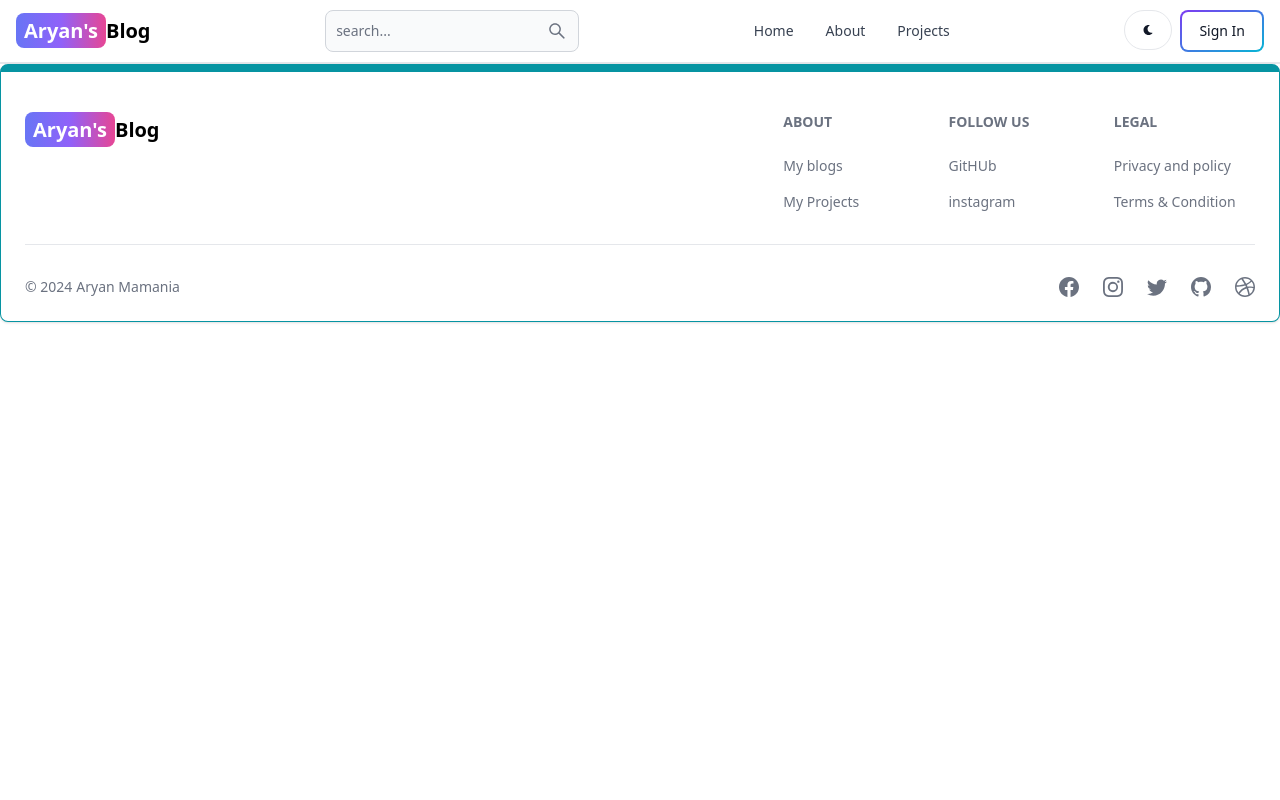
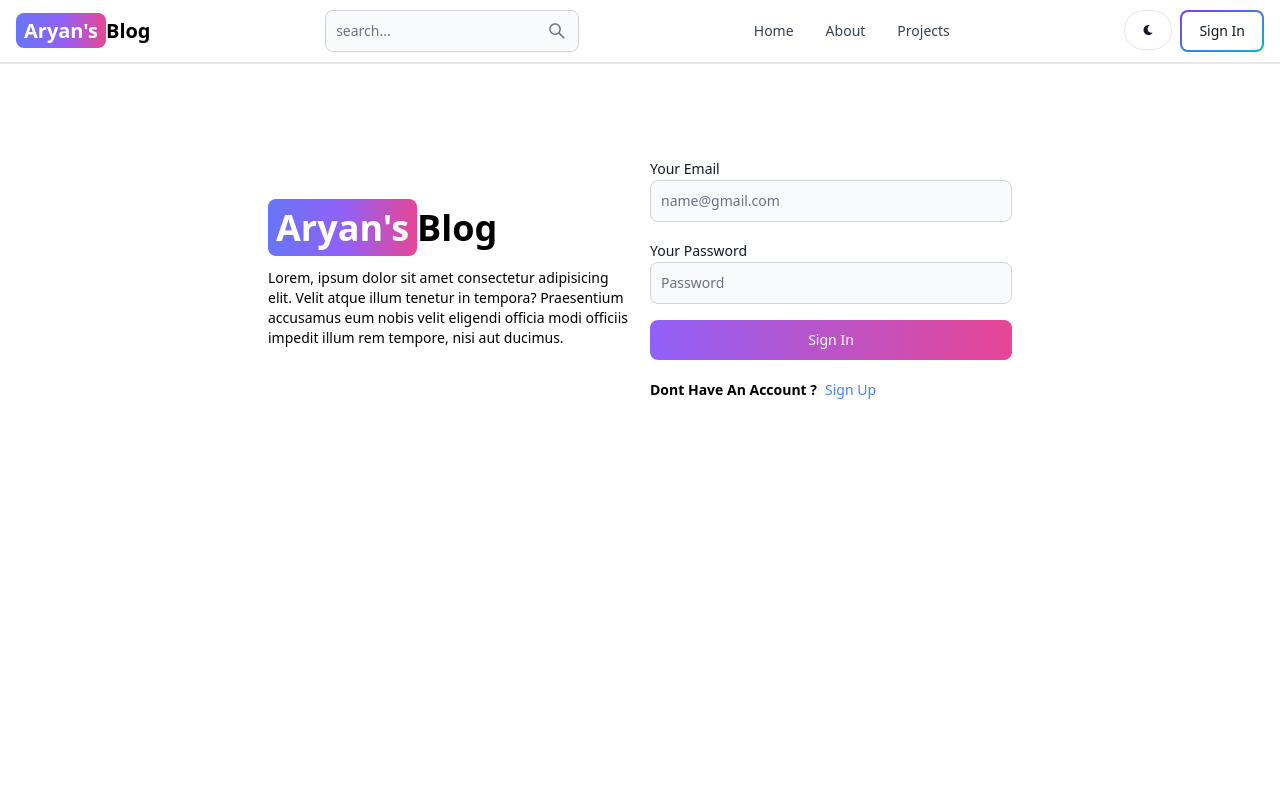
Before and after one commit to aryanmamania/Blog_app, a React (Vite) app in the folder client/: page /sign-in in a window 1280 px wide. Shown: the top 800 px of the page. Built offline with nearby package versions, Linux system fonts and the light colour scheme.

Commit message:
made signIn page UI

```diff
--- a/client/src/pages/SignIn.jsx
+++ b/client/src/pages/SignIn.jsx
@@ -1,11 +1,122 @@
 import React from 'react'
 
+  import { Link, Navigate, useNavigate} from "react-router-dom";
+  import { Alert, Button, Label, Spinner, TextInput } from "flowbite-react";
+  import { useState } from "react";
+
+
   const SignIn = () => {
+    const [formData, setFormData] = useState({});
+
+    const[errorMessage , setErrorMessage] = useState(null);
+    const [loading, setLoading] = useState(false);
+    const navigate = useNavigate();
+
+    const HandleChange = (e) => {
+      setFormData({ ...formData, [e.target.id]: e.target.value.trim() });
+    };
+  const HandleSubmit = async(e) =>{
+    e.preventDefault();
+
+    if (!formData.email || !formData.password){
+      return setErrorMessage("Please fill out all field")
+    }
+    try{
+
+  setLoading(true);
+  setErrorMessage(null);
+  const res = await fetch('/api/auth/signin',{
+    method: 'POST',
+    headers: {'Content-Type': 'application/json'},
+    body: JSON.stringify(formData),
+  })
+  const data = await res.json();
+  if(data.success === false){
+    return setErrorMessage(data.message)
+  }
+  setLoading(false)
+  if(res.ok){
+    navigate('/')
+  }
+    }catch(error){
+      setErrorMessage(data.message)
+      setLoading(false)
+    }
+  }
     return (
+        <div className="min-h-screen mt-20">
+          <div className="flex p-3 max-w-3xl mx-auto flex-col md:flex-row md:items-center gap-5">
+            <div className=" flex-1">
+              <Link to="/" className="font-bold dark:text-white text-4xl">
+                <span className="px-2 py-1 bg-gradient-to-r from-indigo-500 via-purple-500 to-pink-500 rounded-lg text-white">
+                  Aryan's
+                </span>
+                Blog
+              </Link>
+            <p className="text-sm mt-5">
+              Lorem, ipsum dolor sit amet consectetur adipisicing elit. Velit
+              atque illum tenetur in tempora? Praesentium accusamus eum nobis
+              velit eligendi officia modi officiis impedit illum rem tempore, nisi
+              aut ducimus.
+            </p>
+          </div>
+
+          <div className="flex-1">
+            <form className="flex flex-col gap-4" onSubmit={HandleSubmit}>
               <div>
+                <Label value="Your Email" />
+                <TextInput
+                  type="text"
+                  placeholder="name@gmail.com"
+                  id="email"
+                  onChange={HandleChange}
+                />
+              </div>
 
+
+              <div>
+                <Label value="Your Password" />
+                <TextInput
+                  type="password"
+                  placeholder="Password"
+                  id="password"
+                  onChange={HandleChange}
+                />
               </div>
+
+              <Button gradientDuoTone="purpleToPink" type="submit" disabled={loading}>
+                {
+                  loading ? (
+                    <>
+                    <Spinner  size='sm'/>
+                    <span className="pl-3">Loading...</span>
+                    </>
+                  ) : 'Sign In'
+                }
+
+              </Button>
+            </form>
+            <div className="flex gap-2 text-sm mt-5">
+              <span className="font-semibold">Dont Have An Account ?</span>
+              <Link to="/sign-up" className="text-blue-500">
+                Sign Up
+              </Link>
+            </div>
+            {
+              errorMessage && (
+                <Alert className="mt-5" color="failure">
+                  {errorMessage}
+                </Alert>
               )
             }
+          </div>
+        </div>
+      </div>
+    );
+  };
+
+
+
+
 
 export default SignIn
```
Lines whose indentation alone changed are shown as unchanged.
